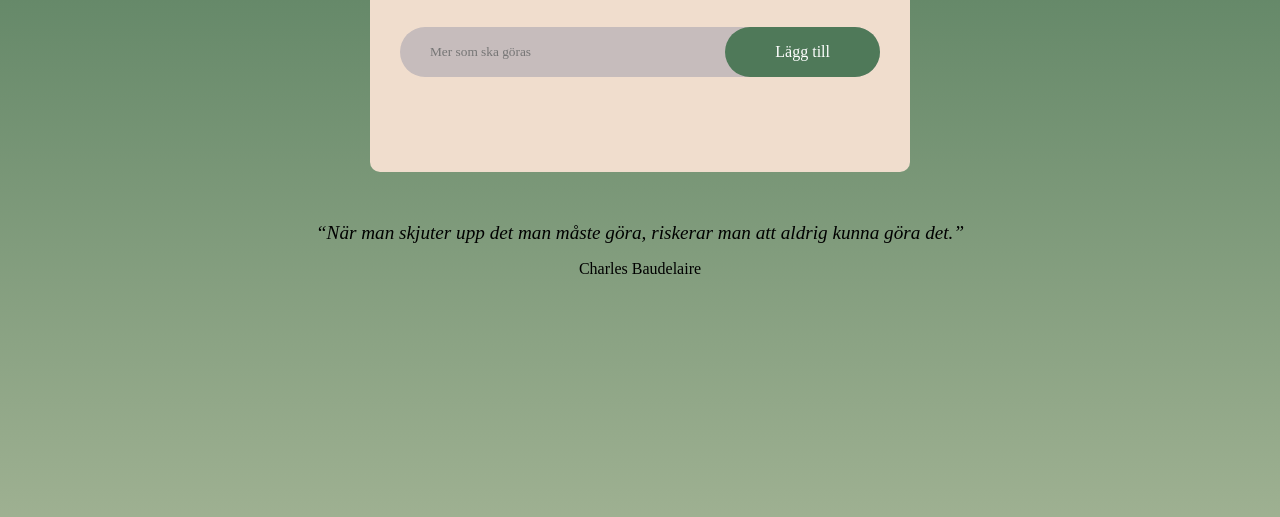
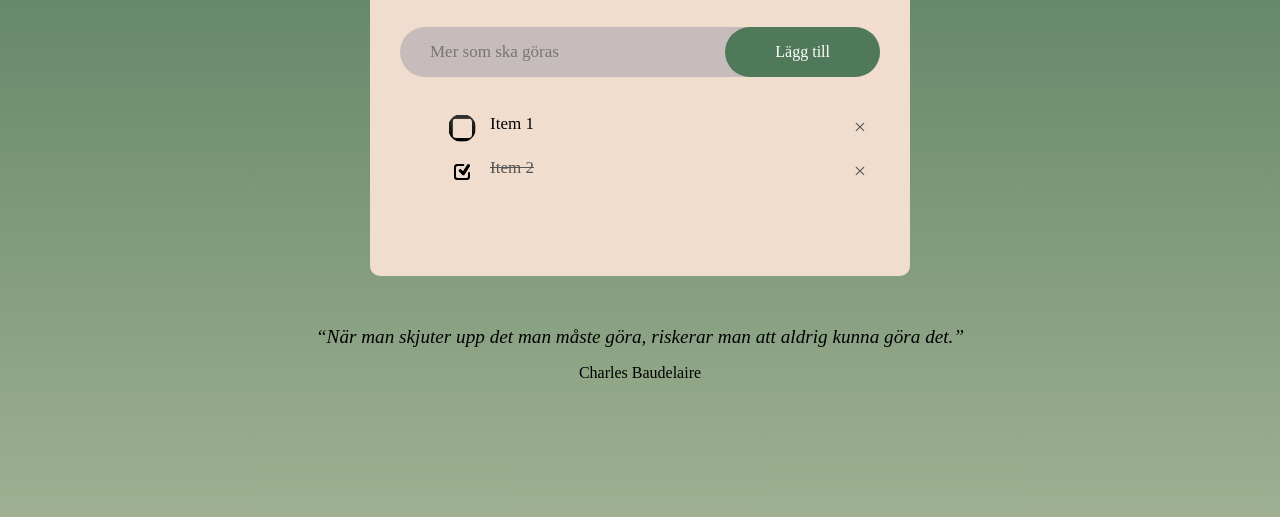
Before and after one commit to LindaMU24/V40-Examination, a plain HTML site: page index.html in a window 1280 px wide. Shown: the part 211-728 px from the top of the page. Drawn offline with Linux system fonts and the light colour scheme.

Commit message:
Lagt till aria-label

```diff
--- a/index.html
+++ b/index.html
@@ -9,13 +9,16 @@
 </head>
 <body>
     <div class="container">
-        <div class="to-do"><H1>Lindas TO-DO list</H1>
+        <div class="to-do">
+            <h1>Lindas TO-DO list</h1>
             <div class="row">
                 <input type="text" id="input-box" placeholder="Mer som ska göras"/>
                 <p id="error-message" style="color: red; display: none;">Skriv din nya uppgift!</p>
                 <button>Lägg till</button>
             </div>
             <ul id="list">
+                <li role="img" aria-label="Unchecked item">Item 1 <span>&times;</span></li>
+                <li role="img" aria-label="Checked item" class="checked">Item 2 <span>&times;</span></li>
             </ul>
         </div>
         <footer>
--- a/style.css
+++ b/style.css
@@ -46,6 +46,7 @@ input {
     outline: none;
     background: transparent;
     padding: 10px;
+    font-size: 17px;
     font-weight: 14px;
 }
 button {
```
Lines whose indentation alone changed are shown as unchanged.
